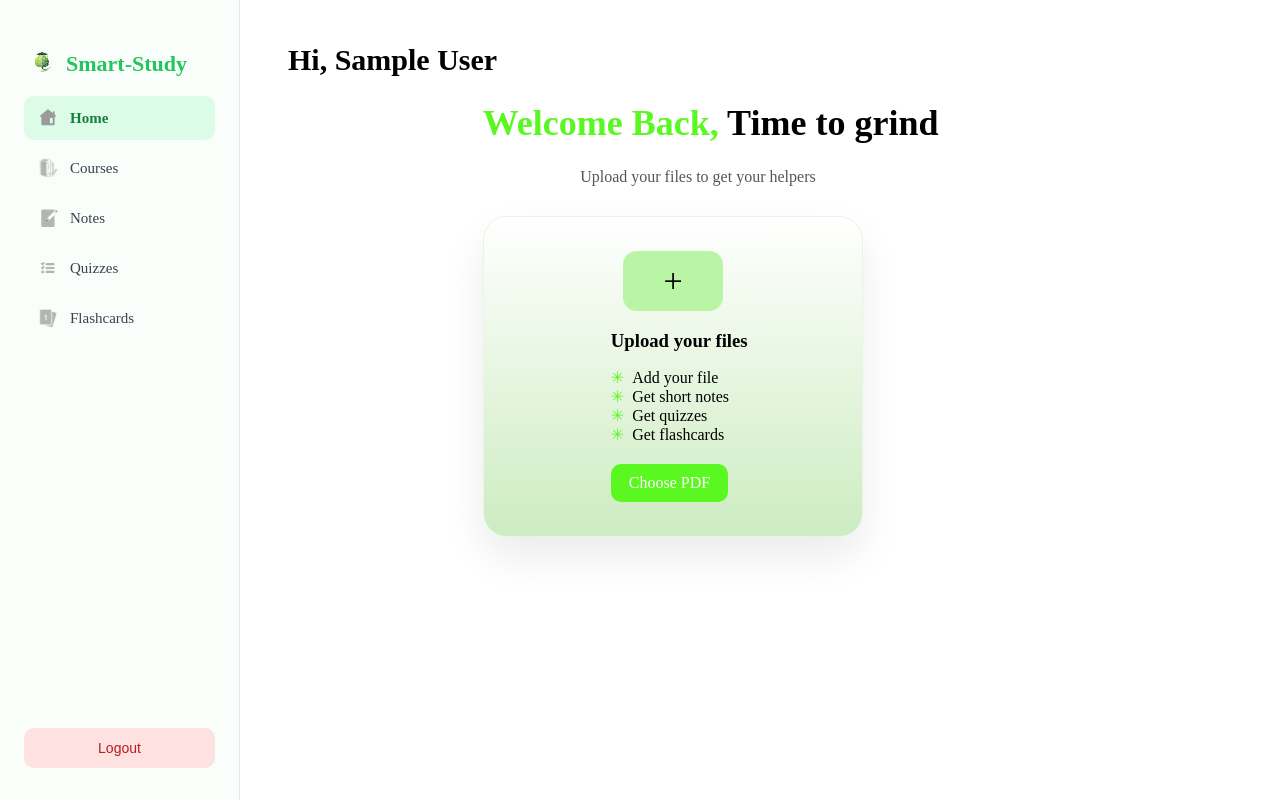
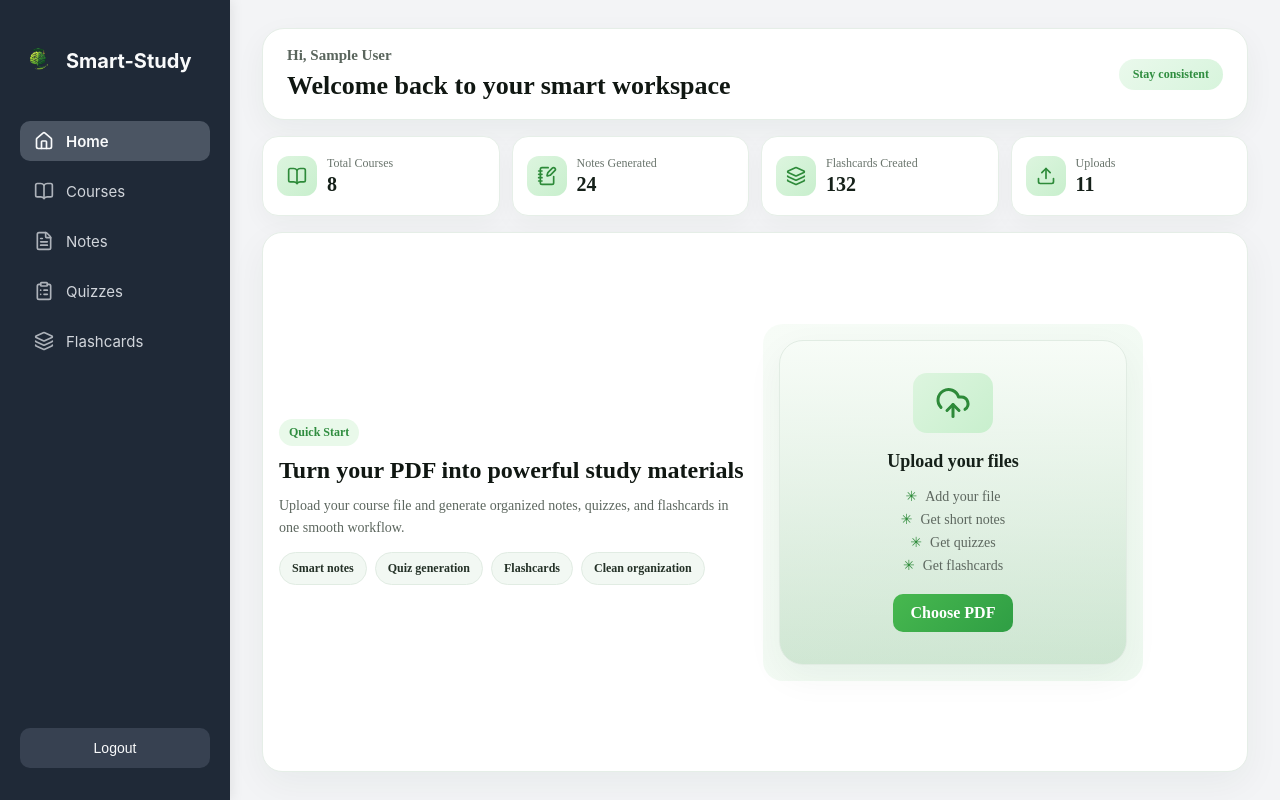
Before and after one commit to Natnael1921/AI-Smart-Study, a React (Vite) app in the folder Frontend/: page /home in a window 1280 px wide. Built offline with nearby package versions, Linux system fonts and the light colour scheme; sample sign-in values are in the browser's storage.

Commit message:
improve home page and sidebar UI

```diff
--- a/Frontend/api.js
+++ b/Frontend/api.js
@@ -1,7 +1,7 @@
 import axios from "axios";
 
 const API = axios.create({
-  baseURL: "http://localhost:5000",
+  baseURL: "https://ai-quiz-app-1rfr.onrender.com",
 });
 
 export default API;
--- a/Frontend/components/UploadCard.jsx
+++ b/Frontend/components/UploadCard.jsx
@@ -1,12 +1,13 @@
 import "../styles/uploadcard.css";
 import Spinner from "./Spinner";
+import { UploadCloud } from "lucide-react";
 
 const UploadCard = ({ onUpload, isLoading }) => {
   if (isLoading) {
     return (
       <div className="upload-card">
         <h2>Generating your content...</h2>
-        <p>This may take a few seconds </p>
+        <p>This may take a few seconds</p>
         <Spinner size={70} />
       </div>
     );
@@ -14,7 +15,9 @@ const UploadCard = ({ onUpload, isLoading }) => {
 
   return (
     <div className="upload-card">
-      <div className="upload-icon">+</div>
+      <div className="upload-icon">
+        <UploadCloud size={36} />
+      </div>
 
       <h3>Upload your files</h3>
 
--- a/Frontend/components/sidebar.jsx
+++ b/Frontend/components/sidebar.jsx
@@ -1,5 +1,12 @@
 import { NavLink, useNavigate } from "react-router-dom";
 import "../styles/sidebar.css";
+import {
+  Home as HomeIcon,
+  BookOpen,
+  FileText,
+  ClipboardList,
+  Layers
+} from "lucide-react";
 
 const Sidebar = ({ isOpen, onClose }) => {
   const navigate = useNavigate();
@@ -9,6 +16,14 @@ const Sidebar = ({ isOpen, onClose }) => {
     localStorage.removeItem("user");
     navigate("/auth");
   };
+
+  const menuItems = [
+    { to: "/home", label: "Home", icon: <HomeIcon size={20} /> },
+    { to: "/courses", label: "Courses", icon: <BookOpen size={20} /> },
+    { to: "/notes", label: "Notes", icon: <FileText size={20} /> },
+    { to: "/quizzes", label: "Quizzes", icon: <ClipboardList size={20} /> },
+    { to: "/flashcards", label: "Flashcards", icon: <Layers size={20} /> },
+  ];
 
   return (
     <aside className={`sidebar ${isOpen ? "open" : ""}`}>
@@ -28,30 +43,12 @@ const Sidebar = ({ isOpen, onClose }) => {
       </div>
 
       <nav>
-        <NavLink to="/home">
-          <img src="/icons/home.svg" alt="Home" />
-          <span>Home</span>
-        </NavLink>
-
-        <NavLink to="/courses">
-          <img src="/icons/courses.png" alt="Courses" />
-          <span>Courses</span>
-        </NavLink>
-
-        <NavLink to="/notes">
-          <img src="/icons/notes.png" alt="Notes" />
-          <span>Notes</span>
-        </NavLink>
-
-        <NavLink to="/quizzes">
-          <img src="/icons/quiz.png" alt="Quizzes" />
-          <span>Quizzes</span>
-        </NavLink>
-
-        <NavLink to="/flashcards">
-          <img src="/icons/flashcards.png" alt="Flashcards" />
-          <span>Flashcards</span>
-        </NavLink>
+        {menuItems.map((item) => (
+          <NavLink key={item.to} to={item.to}>
+            <span className="sidebar-icon">{item.icon}</span>
+            <span>{item.label}</span>
+          </NavLink>
+        ))}
       </nav>
 
       <button className="logout-btn" onClick={handleLogout}>
--- a/Frontend/package.json
+++ b/Frontend/package.json
@@ -11,6 +11,7 @@
   },
   "dependencies": {
     "axios": "^1.13.4",
+    "lucide-react": "^1.0.1",
     "react": "^19.2.0",
     "react-dom": "^19.2.0",
     "react-router-dom": "^7.13.0",
--- a/Frontend/pages/Home.jsx
+++ b/Frontend/pages/Home.jsx
@@ -4,6 +4,7 @@ import UploadCard from "../components/UploadCard";
 import API from "../api";
 import "../styles/Home.css";
 import { toast } from "react-toastify";
+import { BookOpen, NotebookPen, Layers3, Upload } from "lucide-react";
 
 const Home = ({ user }) => {
   const [sidebarOpen, setSidebarOpen] = useState(false);
@@ -13,17 +14,22 @@ const Home = ({ user }) => {
   const [title, setTitle] = useState("");
   const [showTitleBox, setShowTitleBox] = useState(false);
 
-  //  STEP 1: when user chooses PDF
+  const stats = [
+    { id: 1, title: "Total Courses", value: "8", icon: BookOpen },
+    { id: 2, title: "Notes Generated", value: "24", icon: NotebookPen },
+    { id: 3, title: "Flashcards Created", value: "132", icon: Layers3 },
+    { id: 4, title: "Uploads", value: "11", icon: Upload },
+  ];
+
   const handleUpload = (e) => {
     const file = e.target.files[0];
     if (!file) return;
 
     setSelectedFile(file);
-    setTitle(file.name.replace(".pdf", "")); // default title
+    setTitle(file.name.replace(".pdf", ""));
     setShowTitleBox(true);
   };
 
-  //  STEP 2: upload after title confirm
   const handleConfirmUpload = async () => {
     if (!title.trim() || !selectedFile) return;
 
@@ -31,7 +37,7 @@ const Home = ({ user }) => {
     formData.append("file", selectedFile);
     formData.append("title", title);
 
-    const toastId = toast.loading("Uploading & generating content... ");
+    const toastId = toast.loading("Uploading & generating content...");
 
     try {
       setIsLoading(true);
@@ -68,7 +74,7 @@ const Home = ({ user }) => {
       });
     } catch (err) {
       toast.update(toastId, {
-        render: err.response?.data?.message || "Upload failed !",
+        render: err.response?.data?.message || "Upload failed!",
         type: "error",
         isLoading: false,
         autoClose: 4000,
@@ -89,23 +95,63 @@ const Home = ({ user }) => {
           ☰
         </button>
 
-        <div className="home-header">
-          <h2>Hi, {user?.name || "User"}</h2>
-        </div>
+        <section className="topbar-section">
+          <div className="topbar-left">
+            <p className="greeting">Hi, {user?.name || "User"}</p>
+            <h1 className="home-title">Welcome back to your smart workspace</h1>
+          </div>
 
-        <h1 className="home-text">
-          <span>Welcome Back,</span> Time to grind
-        </h1>
+          <div className="topbar-right">
+            <p className="topbar-badge">Stay consistent</p>
+          </div>
+        </section>
 
-        <p className="subtitle">Upload your files to get your helpers</p>
+        <section className="stats-grid">
+          {stats.map((item) => {
+            const Icon = item.icon;
+            return (
+              <div className="stat-card" key={item.id}>
+                <div className="stat-icon">
+                  <Icon size={20} />
+                </div>
+                <div className="stat-info">
+                  <p>{item.title}</p>
+                  <h3>{item.value}</h3>
+                </div>
+              </div>
+            );
+          })}
+        </section>
 
-        <UploadCard onUpload={handleUpload} isLoading={isLoading} />
+        <section className="upload-section">
+          <div className="upload-section-text">
+            <span className="mini-badge">Quick Start</span>
+            <h2>Turn your PDF into powerful study materials</h2>
+            <p>
+              Upload your course file and generate organized notes, quizzes, and
+              flashcards in one smooth workflow.
+            </p>
 
-        {/* TITLE INPUT MODAL */}
+            <div className="upload-points">
+              <span>Smart notes</span>
+              <span>Quiz generation</span>
+              <span>Flashcards</span>
+              <span>Clean organization</span>
+            </div>
+          </div>
+
+          <div className="upload-section-card">
+            <UploadCard onUpload={handleUpload} isLoading={isLoading} />
+          </div>
+        </section>
+
         {showTitleBox && (
           <div className="modal-overlay">
             <div className="modal-box">
               <h3>Name your course</h3>
+              <p className="modal-subtext">
+                Choose a clean title so you can find it easily later.
+              </p>
 
               <input
                 type="text"
--- a/Frontend/styles/Home.css
+++ b/Frontend/styles/Home.css
@@ -1,70 +1,238 @@
 .home-layout {
   display: flex;
+  min-height: 100vh;
+  background: #f3f4f6;
+}
+body {
+  margin: 0;
+}
+.home-content {
+  margin-left: 230px;
+  width: 100%;
+  height: 100vh;
+  padding: 28px 32px;
+  box-sizing: border-box;
+  display: flex;
+  flex-direction: column;
+  gap: 16px;
+  overflow: hidden;
 }
 
-.home-content {
-  margin-left: 270px;
-  padding: 10px;
-  width: 100%;
+/* TOP BAR */
+.topbar-section {
+  display: flex;
+  justify-content: space-between;
+  align-items: center;
+  gap: 20px;
+  background: #ffffff;
+  border: 1px solid #e5eee7;
+  border-radius: 22px;
+  padding: 18px 24px;
+  box-shadow: 0 10px 30px rgba(27, 60, 39, 0.05);
 }
 
-.home-content h1 span {
-  color: #5af721;
+.topbar-left {
+  display: flex;
+  flex-direction: column;
+  gap: 6px;
 }
 
-.subtitle {
-  margin-bottom: 30px;
-  color: #555;
-  margin-left: 30%;
+.greeting {
+  font-size: 15px;
+  font-weight: 600;
+  color: #5a655d;
+  margin: 0;
 }
 
-.hamburger {
-  display: none;
-  font-size: 22px;
-  background: none;
-  border: none;
-  margin-bottom: 20px;
-}
-.home-header {
-  font-size: 20px;
-}
-.home-text {
-  font-size: 36px;
-  margin-left: 20%;
+.home-title {
+  font-size: 26px;
+  line-height: 1.2;
+  font-weight: 800;
+  color: #101712;
+  margin: 0;
 }
 
+.topbar-badge {
+  background: linear-gradient(135deg, #eaf9ec, #d7f4dc);
+  color: #2f8d3f;
+  padding: 8px 14px;
+  border-radius: 999px;
+  font-size: 12px;
+  font-weight: 700;
+  white-space: nowrap;
+  margin: 0;
+}
+
+/* STATS */
+.stats-grid {
+  display: grid;
+  grid-template-columns: repeat(4, 1fr);
+  gap: 12px;
+  max-height: 120px;
+}
+
+.stat-card {
+  background: #ffffff;
+  border: 1px solid #e6efe8;
+  border-radius: 16px;
+  padding: 12px 14px;
+  display: flex;
+  align-items: center;
+  gap: 10px;
+  box-shadow: 0 8px 24px rgba(20, 50, 30, 0.04);
+  min-height: 80px;
+}
+
+.stat-icon {
+  width: 40px;
+  height: 40px;
+  border-radius: 12px;
+  background: linear-gradient(135deg, #ddf5df, #c8efcd);
+  display: flex;
+  align-items: center;
+  justify-content: center;
+  color: #2d8a39;
+  flex-shrink: 0;
+}
+
+.stat-info p {
+  margin: 0 0 2px;
+  font-size: 12px;
+  color: #6a756d;
+  font-weight: 500;
+}
+
+.stat-info h3 {
+  margin: 0;
+  font-size: 20px;
+  color: #152019;
+  font-weight: 800;
+}
+
+/* UPLOAD SECTION */
+.upload-section {
+  display: grid;
+  grid-template-columns: 1fr 1fr;
+  gap: 16px;
+  align-items: center;
+  background: #ffffff;
+  border: 1px solid #e5eee7;
+  border-radius: 20px;
+  padding: 16px;
+  box-shadow: 0 12px 36px rgba(27, 60, 39, 0.05);
+  flex: 1;
+  max-height: calc(100vh - 200px);
+}
+
+.upload-section-text {
+  display: flex;
+  flex-direction: column;
+  justify-content: center;
+}
+
+.mini-badge {
+  width: fit-content;
+  background: #e9f9ea;
+  color: #2f8d3f;
+  font-size: 12px;
+  font-weight: 700;
+  padding: 6px 10px;
+  border-radius: 999px;
+  margin-bottom: 10px;
+}
+
+.upload-section-text h2 {
+  font-size: 24px;
+  line-height: 1.2;
+  margin: 0 0 10px;
+  color: #101712;
+}
+
+.upload-section-text p {
+  font-size: 14px;
+  color: #5d675f;
+  line-height: 1.6;
+  margin: 0 0 12px;
+  max-width: 480px;
+}
+
+.upload-points {
+  display: flex;
+  flex-wrap: wrap;
+  gap: 8px;
+}
+
+.upload-points span {
+  background: #f2f8f3;
+  border: 1px solid #e1ece3;
+  color: #243127;
+  font-size: 12px;
+  font-weight: 600;
+  padding: 8px 12px;
+  border-radius: 999px;
+}
+
+.upload-section-card {
+  display: flex;
+  align-items: center;
+  justify-content: center;
+  background: linear-gradient(135deg, #f7fcf7, #eef9f0);
+  border-radius: 20px;
+  padding: 16px;
+  width: 100%;
+  max-width: 380px;
+  min-height: 240px;
+}
+
+/* MODAL */
 .modal-overlay {
   position: fixed;
   inset: 0;
-  background: rgba(118, 123, 118, 0.6);
+  background: rgba(34, 40, 35, 0.45);
   display: flex;
   align-items: center;
   justify-content: center;
   z-index: 999;
+  padding: 20px;
 }
 
 .modal-box {
-  background: #f5f6f5;
+  background: #ffffff;
   padding: 24px;
-  border-radius: 12px;
-  width: 90%;
-  max-width: 420px;
-  text-align: center;
-  border: 4px solid #bbe7ac;
-  box-shadow: 0 8px 32px rgba(14, 40, 5, 0.5);
+  border-radius: 20px;
+  width: 100%;
+  max-width: 440px;
+  border: 1px solid #dce9de;
+  box-shadow: 0 18px 50px rgba(11, 30, 15, 0.16);
 }
 
 .modal-box h3 {
-  margin-bottom: 12px;
+  margin: 0 0 8px;
+  font-size: 22px;
+  color: #18211b;
+}
+
+.modal-subtext {
+  margin-bottom: 14px;
+  color: #667168;
+  font-size: 13px;
+  line-height: 1.5;
 }
 
 .modal-box input {
   width: 100%;
-  padding: 12px;
-  border-radius: 8px;
-  margin-bottom: 16px;
-  border: none;
-  box-shadow: 0 4px 16px rgba(0, 0, 0, 0.4);
+  padding: 12px 14px;
+  border-radius: 12px;
+  margin-bottom: 14px;
+  border: 1px solid #d7e3d9;
+  outline: none;
+  font-size: 14px;
+  background: #fafdfb;
+}
+
+.modal-box input:focus {
+  border-color: #63c36b;
+  box-shadow: 0 0 0 4px rgba(99, 195, 107, 0.12);
 }
 
 .modal-actions {
@@ -72,79 +240,89 @@
   gap: 10px;
   justify-content: flex-end;
 }
+
 .modal-actions button {
   padding: 10px 16px;
-  border-radius: 8px;
+  border-radius: 12px;
   border: none;
   cursor: pointer;
+  font-weight: 600;
+  transition: 0.2s ease;
 }
-.modal-actions button:hover {
-  box-shadow: inset 0 0 0 100px rgba(24, 64, 10, 0.2);
-  opacity: 0.9;
+
+.secondary-btn {
+  background: #eef2ef;
+  color: #2f3a33;
 }
-/* Mobile */
+
+.secondary-btn:hover {
+  background: #e4eae5;
+}
+
+.primary-btn {
+  background: linear-gradient(135deg, #47b84f, #2f9e44);
+  color: white;
+}
+
+.primary-btn:hover {
+  transform: translateY(-1px);
+  box-shadow: 0 10px 20px rgba(50, 140, 65, 0.18);
+}
+
+/* RESPONSIVE */
+@media (max-width: 1100px) {
+  .stats-grid {
+    grid-template-columns: repeat(2, 1fr);
+    max-height: none;
+  }
+
+  .upload-section {
+    grid-template-columns: 1fr;
+    min-height: auto;
+  }
+
+  .upload-section-card {
+    max-width: 100%;
+  }
+}
 
 @media (max-width: 768px) {
-  .home-layout {
-    padding-top: 18%;
-    flex-direction: column;
+  .home-content {
+    margin-left: 0;
+    padding: 16px 12px;
+    gap: 12px;
   }
 
-  .home-content {
-    margin: 0;
-    width: 100%;
-    padding: 30px;
-    box-sizing: border-box;
-    min-height: 100vh;
-    display: flex;
+  .topbar-section {
     flex-direction: column;
-    align-items: center;
+    align-items: flex-start;
+    padding: 16px;
+    border-radius: 16px;
   }
 
-  .hamburger {
-    display: block;
-    align-self: flex-start;
-    font-size: 24px;
-    background: none;
-    border: none;
-    margin-bottom: 20px;
-    cursor: pointer;
+  .home-title {
+    font-size: 20px;
   }
 
-  .home-header {
-    font-size: 20px;
-    font-weight: 500;
-    margin-bottom: 15px;
-    width: 100%;
-    text-align: center;
+  .stats-grid {
+    grid-template-columns: 1fr;
   }
 
-  .home-text {
-    font-size: 32px;
-    font-weight: 600;
-    text-align: center;
-    margin: 0 0 10px 0;
-    line-height: 1.2;
+  .upload-section-card {
+    max-width: 100%;
+    padding: 12px;
   }
 
-  .home-text span {
-    font-size: 39px;
-    display: block;
-    color: #5af721;
+  .upload-section-text h2 {
+    font-size: 20px;
   }
 
-  .subtitle {
-    font-size: 16px;
-    text-align: center;
-    color: #555;
-    margin-bottom: 30px;
-    padding-right: 28%;
-    width: 90%;
+  .upload-section-text p {
+    font-size: 13px;
   }
-  .upload-card {
-    width: 100%;
-    max-width: 400px;
-    margin: 0 auto;
-    padding: 100px 20px;
+
+  .upload-points span {
+    font-size: 11px;
+    padding: 6px 10px;
   }
 }
--- a/Frontend/styles/sidebar.css
+++ b/Frontend/styles/sidebar.css
@@ -1,37 +1,69 @@
 .sidebar {
-  width: 240px;
+  width: 230px;
   height: 100vh;
-  background: rgba(201, 241, 201, 0.1);
-  border-right: 1px solid #e5e7eb;
-  padding: 32px 24px;
+  background: #1f2937;
+  color: #e5e7eb;
+  padding: 32px 20px;
   position: fixed;
   left: 0;
   top: 0;
   display: flex;
   flex-direction: column;
-  transition: transform 0.3s ease;
+  transition:
+    transform 0.3s ease,
+    background 0.3s ease;
+  box-shadow: 2px 0 12px rgba(0, 0, 0, 0.08);
+  font-family: "Inter", sans-serif;
 }
 
 /* LOGO */
+.sidebar-header {
+  display: flex;
+  align-items: center;
+  justify-content: space-between;
+  margin-bottom: 32px;
+}
+
+.logo-group {
+  display: flex;
+  align-items: center;
+  gap: 10px;
+}
+
+.sidebar-logo-img {
+  width: 36px;
+  height: 36px;
+}
 
 .sidebar-logo {
   font-size: 20px;
   font-weight: 700;
-  color: #22c55e;
+  color: #f9fafb;
 }
 
-/* NAV */
+/* CLOSE BTN */
+.sidebar-close {
+  background: none;
+  border: none;
+  font-size: 20px;
+  color: #f9fafb;
+  cursor: pointer;
+  display: none;
+}
 
+/* NAVIGATION */
 .sidebar nav {
   display: flex;
   flex-direction: column;
-  gap: 6px;
+  gap: 10px;
 }
 
 .sidebar nav a {
-  display: block;
-  padding: 12px 14px;
-  color: #374151;
+  display: flex;
+  align-items: center;
+  gap: 12px;
+  padding: 10px 14px;
+  color: #d1d5db;
   text-decoration: none;
   border-radius: 10px;
   font-size: 15px;
@@ -40,25 +72,41 @@
     color 0.2s ease;
 }
 
+.sidebar nav a .sidebar-icon {
+  display: flex;
+  align-items: center;
+  justify-content: center;
+  color: inherit;
+  opacity: 0.8;
+  transition: 0.2s ease;
+}
+
 .sidebar nav a:hover {
-  background: #ecfdf3;
-  color: #16a34a;
+  background: #374151;
+  color: #f9fafb;
+}
+
+.sidebar nav a:hover .sidebar-icon {
+  opacity: 1;
 }
 
 .sidebar nav a.active {
-  background: #dcfce7;
-  color: #15803d;
+  background: #4b5563;
+  color: #f9fafb;
   font-weight: 600;
 }
 
-/* LOGOUT */
+.sidebar nav a.active .sidebar-icon {
+  opacity: 1;
+}
 
+/* LOGOUT BUTTON */
 .logout-btn {
   margin-top: auto;
   padding: 12px;
   width: 100%;
-  background: #fee2e2;
-  color: #b91c1c;
+  background: #374151;
+  color: #f9fafb;
   border: none;
   border-radius: 10px;
   font-size: 14px;
@@ -67,101 +115,14 @@
 }
 
 .logout-btn:hover {
-  background: #fecaca;
+  background: #4b5563;
 }
 
-/* CLOSE BTN */
-
-.sidebar-close {
-  background: none;
-  border: none;
-  font-size: 22px;
-  color: #16a34a;
-  cursor: pointer;
-  display: none;
-  position: absolute;
-  right: 0px;
-  top: 0%;
-  transform: translateY(-50%);
-  z-index: 10;
-}
-
-.sidebar nav {
-  display: flex;
-  flex-direction: column;
-  gap: 6px;
-}
-
-.sidebar nav a {
-  display: flex;
-  align-items: center;
-  gap: 12px;
-  padding: 12px 14px;
-  color: #374151;
-  text-decoration: none;
-  border-radius: 10px;
-  font-size: 15px;
-  transition:
-    background 0.2s ease,
-    color 0.2s ease;
-}
-
-.sidebar nav a img {
-  width: 20px;
-  height: 20px;
-  opacity: 0.75;
-}
-
-.sidebar nav a:hover {
-  background: #ecfdf3;
-  color: #16a34a;
-}
-
-.sidebar nav a:hover img {
-  opacity: 1;
-}
-
-.sidebar nav a.active {
-  background: #dcfce7;
-  color: #15803d;
-  font-weight: 600;
-}
-
-.sidebar nav a.active img {
-  opacity: 1;
-}
-.sidebar-header {
-  display: flex;
-  align-items: center;
-  padding: 16px 2px;
-  position: relative;
-}
-.sidebar-logo-img {
-  width: 32px;
-  height: 32px;
-  object-fit: contain;
-  flex-shrink: 0;
-}
-.sidebar-header h2.sidebar-logo {
-  font-size: 22px;
-  font-weight: 700;
-  color: #22c55e;
-  margin: 0;
-}
-.logo-group {
-  display: flex;
-  align-items: center;
-  gap: 8px;
-  white-space: nowrap;
-}
 /* MOBILE */
-
 @media (max-width: 768px) {
   .sidebar {
     transform: translateX(-100%);
-    z-index: 1000;
-    background: rgba(201, 241, 201, 0.4);
-    backdrop-filter: blur(18px);
+    backdrop-filter: blur(16px);
   }
 
   .sidebar.open {
--- a/Frontend/styles/uploadcard.css
+++ b/Frontend/styles/uploadcard.css
@@ -1,56 +1,79 @@
 .upload-card {
-  background: linear-gradient(#ffffff 0%, #cdecc1 100%);
+  background: linear-gradient(180deg, #f7fcf7, rgba(50, 140, 65, 0.18));
   border-radius: 24px;
-  padding: 34px;
-  max-width: 380px;
-  border: 1px solid #e9f5e3;
-  box-shadow: 0 20px 40px rgba(0, 0, 0, 0.08);
-  margin-left: 20%;
+  padding: 32px 28px;
+  max-width: 100%;
+  width: 100%;
+  text-align: center;
+  border: 1px solid #e1ece3;
+  box-shadow: 0 12px 36px rgba(27, 60, 39, 0.05);
+  transition:
+    transform 0.2s ease,
+    box-shadow 0.2s ease;
 }
+
+.upload-card:hover {
+  transform: translateY(-2px);
+  box-shadow: 0 18px 48px rgba(27, 60, 39, 0.08);
+}
+
 .upload-card h2 {
   font-size: 22px;
-  color: #5af721;
-}
-.upload-icon {
-  width: 100px;
-  height: 60px;
-  background: #b9f5a5;
-  border-radius: 14px;
-  font-size: 34px;
-  display: flex;
-  align-items: center;
-  justify-content: center;
-  margin-bottom: 16px;
-  margin-left: 34%;
+  color: #243127;
+  margin-bottom: 14px;
 }
 
 .upload-card h3 {
   margin-bottom: 14px;
-  margin-left: 30%;
+  font-size: 18px;
+  color: #152019;
+  font-weight: 600;
+}
+
+.upload-icon {
+  width: 80px;
+  height: 60px;
+  background: linear-gradient(135deg, #ddf5df, #c8efcd);
+  border-radius: 14px;
+  display: flex;
+  align-items: center;
+  justify-content: center;
+  color: #2d8a39;
+  margin: 0 auto 18px;
 }
 
 .upload-card ul {
   list-style: none;
   padding: 0;
   margin-bottom: 20px;
-  margin-left: 30%;
 }
 
 .upload-card li::before {
   content: "✳";
-  color: #5af721;
+  color: #2d8a39;
   margin-right: 8px;
 }
-.upload-btn:hover {
-  background: #48d61a;
-  box-shadow: inset 0 0 0 100px rgba(24, 64, 10, 0.2);
+
+.upload-card li {
+  font-size: 14px;
+  color: #5d675f;
+  margin-bottom: 6px;
 }
+
 .upload-btn {
   display: inline-block;
   padding: 10px 18px;
-  background: #5af721;
+  background: linear-gradient(135deg, #47b84f, #2f9e44);
   color: white;
   border-radius: 10px;
   cursor: pointer;
-  margin-left: 30%;
+  font-weight: 600;
+  transition:
+    transform 0.2s ease,
+    box-shadow 0.2s ease;
 }
+
+.upload-btn:hover {
+  transform: translateY(-1px);
+  box-shadow: 0 10px 20px rgba(50, 140, 65, 0.18);
+}
```
Also changed, not shown: 2 other files (tests, documents, lock files or other folders).
